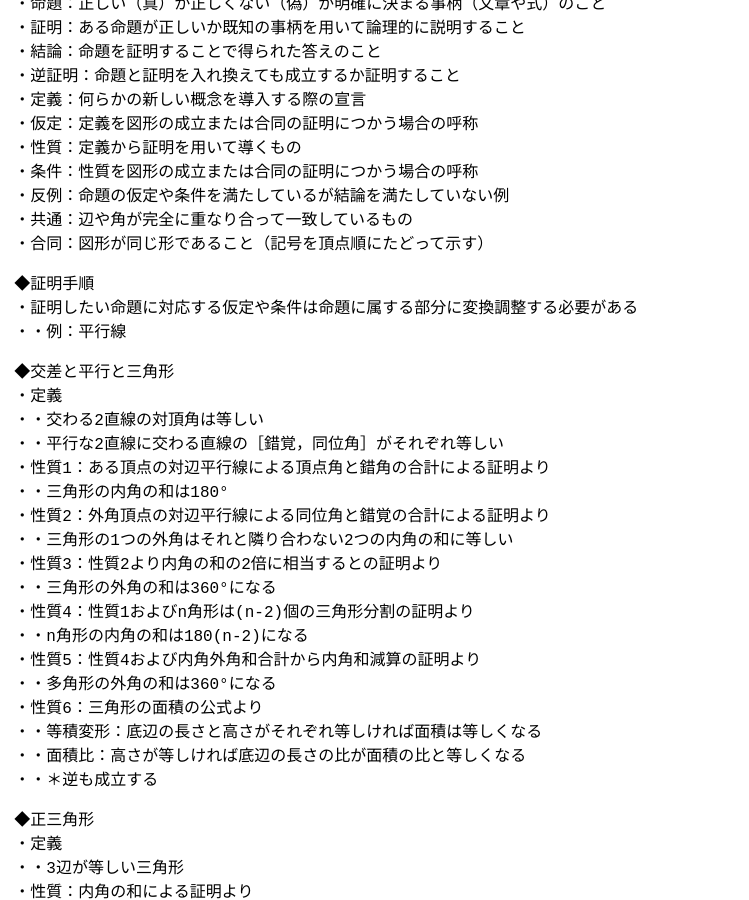
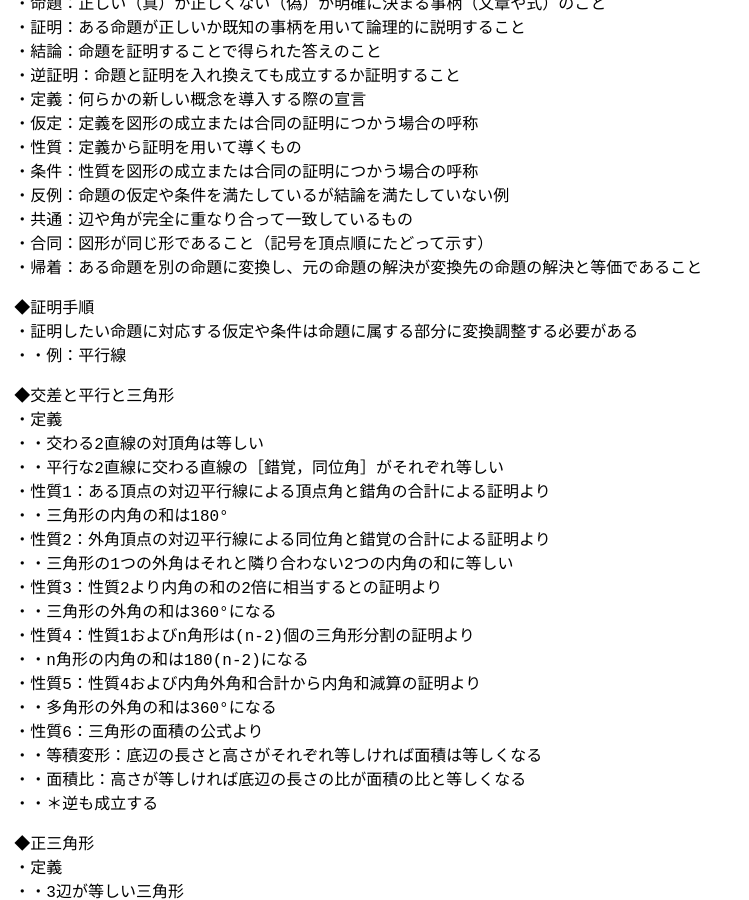
Before and after one commit to zoldof/algo-notes-ci, a Jekyll site: the page built from docs/dist/chu2/index.md, in a window 1280 px wide and 900 px high, scrolled down 5527 px. Shown: the whole window, without its empty margins (0-749 px from the left). Built offline with Jekyll 4.4.1, drawn with Linux system fonts in a browser that asks for light colours.

Commit message:
Update index.md

```diff
--- a/docs/dist/chu2/index.md
+++ b/docs/dist/chu2/index.md
@@ -255,6 +255,7 @@ title: 中2数学
 ・反例：命題の仮定や条件を満たしているが結論を満たしていない例
 ・共通：辺や角が完全に重なり合って一致しているもの
 ・合同：図形が同じ形であること（記号を頂点順にたどって示す）
+・帰着：ある命題を別の命題に変換し、元の命題の解決が変換先の命題の解決と等価であること
 
 ◆証明手順
 ・証明したい命題に対応する仮定や条件は命題に属する部分に変換調整する必要がある
```
